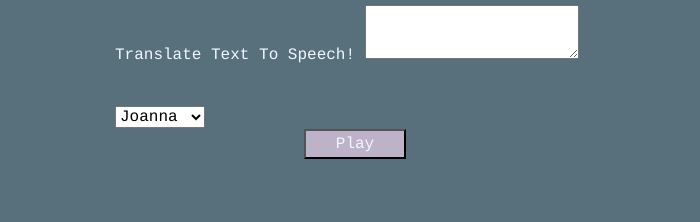
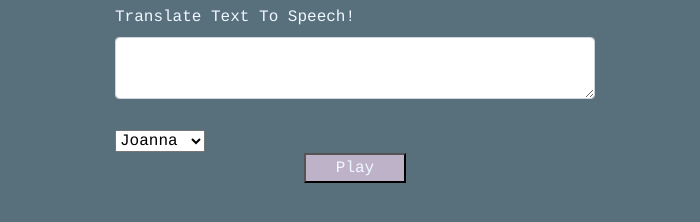
Before and after one commit to Anthonyyee123/RestaurantWebsiteCTEC, a website: page public/aboutus.html in a window 1280 px wide. Shown: the part 686-908 px from the top of the page, without its empty margins (285-985 px from the left). Drawn offline with nearby package versions, Linux system fonts and the light colour scheme; no server answers; a script that the page names is missing.

Commit message:
Update aboutus.html

```diff
--- a/public/aboutus.html
+++ b/public/aboutus.html
@@ -30,7 +30,7 @@
 
             <div class="form-group" style="color: aliceblue;" >
               <label for="content">Translate Text To Speech!</label>
-              <textarea id="text" row="5"></textarea>
+              <textarea class="form-control" id="text" row="5"></textarea>
             </div>
              <div>
                 <select id="voice">
```
